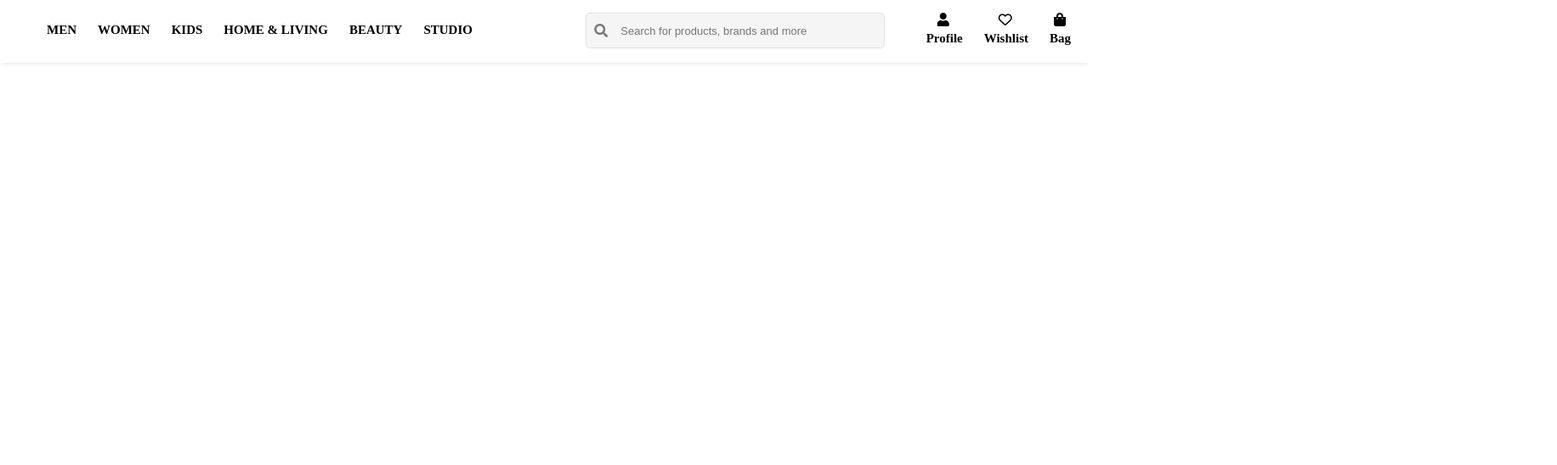
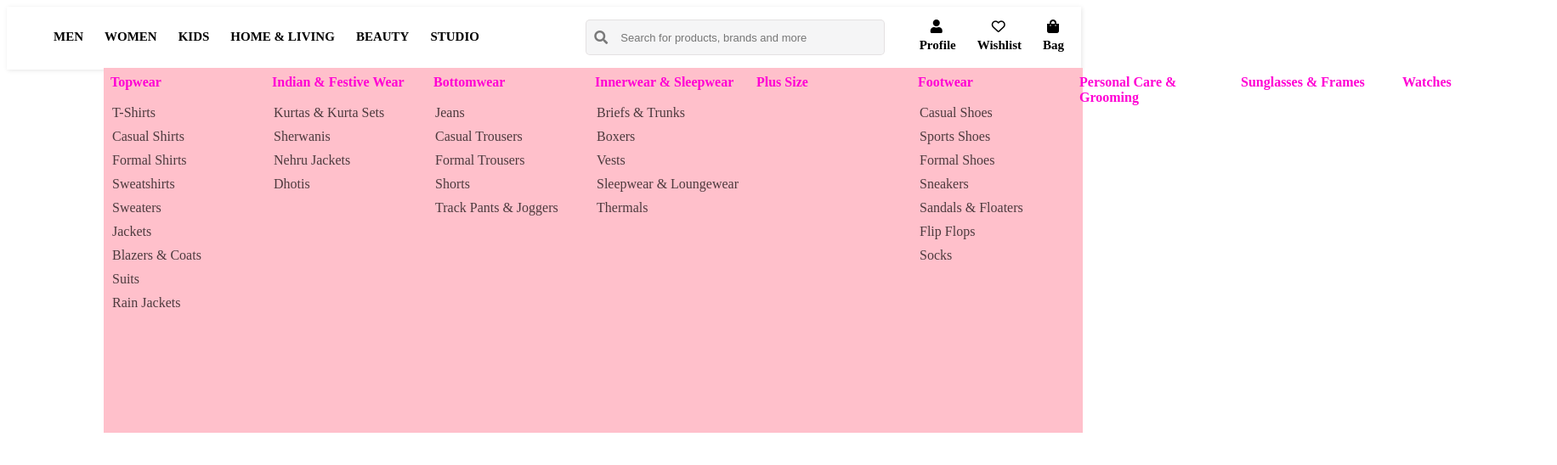
Before and after one commit to suganth4/quality-bazaar, a Vue app: page / in a window 1280 px wide. Shown: the top 548 px of the page at 85% size, 1832 px wide, since content can reach past the window. Built offline with nearby package versions, Linux system fonts and the light colour scheme.

Commit message:
--- Auto-Git Commit ---

```diff
--- a/src/components/login-qa.vue
+++ b/src/components/login-qa.vue
@@ -91,7 +91,7 @@ export default {
 }
 </script>
 
-<style>
+<style scoped>
 body {
     margin: 0px;
 }
@@ -99,9 +99,11 @@ body {
     display: flex;
     justify-content: space-between ;
     /* border: 1px solid red; */
+
 }
 #header {
     box-shadow:1px 1px 5px rgba(0, 0, 0,0.1) ;
+
 }
 .right {
     padding: 10px;
@@ -146,15 +148,26 @@ li {
 }
 #men a, #women a, #kids a, #beauty a, #studio a, #home a {
     margin: 0px;
+    width: 100%;
     display: block;
 }
-#men, #women, #kids, #beauty, #studio , #home{
+ #men,#women, #kids, #beauty, #studio , #home{
     display: none;
+    /* background-color: pink; */
+    width: 90%;
 }
+#men{
+    display:block;
+    /* background-color: pink; */
+    width: 100%;
+    position: absolute;
+     top:80px;
+}
+
 #options-list-1:hover #men, #options-list-2:hover #women, #options-list-3:hover #kids,#options-list-4:hover #home, #options-list-5:hover #beauty, #options-list-6:hover #studio {
     display: block;
     position: absolute;
-    top:80px;
+    top:50px;
 }
 #options-list-1:hover, #options-list-2:hover, #options-list-3:hover,#options-list-4:hover, #options-list-5:hover, #options-list-6:hover{
     border-bottom: solid 5px rgb(255, 0, 179);
@@ -196,4 +209,5 @@ li {
     width: 150px;
     height: 150px;
 }
+
 </style>
--- a/src/components/menData.vue
+++ b/src/components/menData.vue
@@ -30,15 +30,25 @@ body{
     margin: 0px;
 }
 h4{
-    color: rgb(255, 0, 212)
+    color: rgb(255, 0, 212);
+    margin:8px;
+}
+ul {
+    padding: 5px;
+    width: 180px;
+}
+li {
+    padding:5px;
+    display:block;
+    box-sizing: content-box;
+    /* padding-right: 50px; */
+    color:rgba(0, 0, 0,0.7);
 }
 #main{
-    background: green;
-    width: 800px;
-    height: 350px;
-    padding-left: 30px;
-    padding-right:30px ;
-    padding-bottom:30px ;
+    background: pink;
+    width: 90%;
+    margin: auto;
+    height: 430px;
     display: flex;
 }
 </style>
```
Also changed, not shown: .autogit/logs/log-14-4-2022-20-55-47.txt (added).
